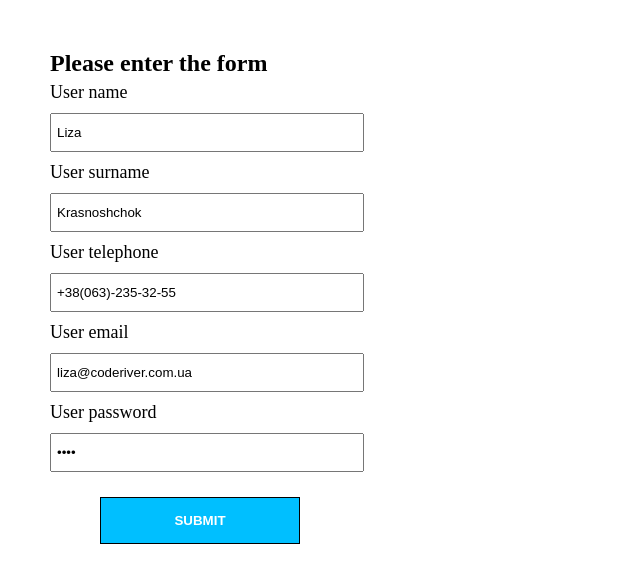
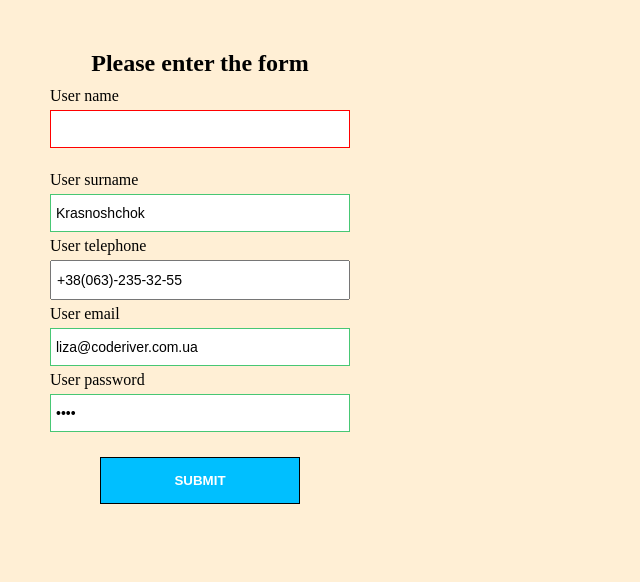
Before and after one commit to lizakrasn/Valid-form, a website built with Parcel: page src/index.html in a window 1280 px wide. Shown: the whole page, without its empty margins (0-640 px from the left). Built offline with nearby package versions, Linux system fonts and the light colour scheme.

Commit message:
add functions isTextInputsValid(), isEmailInputsValid()

```diff
--- a/src/index.html
+++ b/src/index.html
@@ -10,35 +10,39 @@
   <body>
 
     <section class="section">
-      <h1 class="section__title">Please enter the form</h1>
+      <form class="form section__form" method="GET">
+        <h1 class="form__title">Please enter the form</h1>
 
-      <form class="form section__form" method="GET">
-        <label class="input form__input" for="name">
+        <label class="form__input-label" for="name">
           User name
           <input
-            class="input__field"
+            class="input form__input"
             id="name"
             type="text"
             name="name"
-            value="Liza"
+            value=""
+            data-input-text
           >
+          <p class="input__error-messege">Please, enter your name</p>
         </label>
 
-        <label class="input form__input" for="surname">
+
+        <label class="form__input-label" for="surname">
           User surname
           <input
-            class="input__field"
+            class="input form__input"
             id="surname"
             type="text"
             name="surname"
             value="Krasnoshchok"
+            data-input-text
           >
         </label>
 
-        <label class="input form__input" for="telephone">
+        <label class="form__input-label" for="telephone">
           User telephone
           <input
-            class="input__field"
+            class="input form__input"
             id="telephone"
             type="tel"
             name="telephone"
@@ -46,25 +50,27 @@
           >
         </label>
 
-        <label class="input form__input" for="email">
+        <label class="form__input-label" for="email">
           User email
           <input
-            class="input__field"
+            class="input form__input"
             id="email"
             type="email"
             name="email"
             value="liza@coderiver.com.ua"
+            data-input-email
           >
         </label>
 
-        <label class="input form__input" for="password">
+        <label class="form__input-label" for="password">
           User password
           <input
-            class="input__field"
+            class="input form__input"
             id="password"
             type="password"
             name="password"
             value="1111"
+            data-input-text
           >
         </label>
 
--- a/src/index.js
+++ b/src/index.js
@@ -0,0 +1,4 @@
+import { isTextInputsValid, isEmailInputsValid } from "./js/form"
+
+isTextInputsValid()
+isEmailInputsValid()
--- /dev/null
+++ b/src/js/form.js
@@ -0,0 +1,46 @@
+const textInputs = [...document.querySelectorAll('[data-input-text]')]
+const emailInput = document.querySelector('[data-input-email]')
+
+export const isTextInputsValid = () => {
+  return textInputs.map(input => {
+    const inputValue = input.value
+
+    if(inputValue.length > 0) {
+      input.classList.remove('input_invalid')
+      input.classList.add('input_success')
+
+      return true
+    }
+
+    input.classList.add('input_invalid')
+  })
+  .some(inputResult => {
+    inputResult === false
+  })
+}
+
+export const isEmailInputsValid = () => {
+  const inputValue = emailInput.value
+  const firstLetter = inputValue[0]
+  const lastLetter = inputValue[inputValue.length - 1]
+
+  if(inputValue.length > 3) {
+    if(firstLetter !== '@' && firstLetter !== '.') {
+      if(lastLetter !== '@' && lastLetter !== '.') {
+        if(inputValue.includes('@')) {
+
+          emailInput.classList.remove('input_invalid')
+          emailInput.classList.add('input_success')
+
+          return true
+        }
+      }
+    }
+  }
+
+  emailInput.classList.add('input_invalid')
+}
+
+// export const handleOnSubmit = () => {
+
+// }
--- a/src/sass/base/_reset.sass
+++ b/src/sass/base/_reset.sass
@@ -1,10 +1,14 @@
+*
+  box-sizing: border-box
+
 body,
 h1,
 form,
 input,
-button
+button,
+p
   margin: 0
   padding: 0
 
 body
-  box-sizing: border-box
+  background-color: #FFEFD5
--- a/src/sass/components/_button.sass
+++ b/src/sass/components/_button.sass
@@ -9,6 +9,8 @@
   background-color: #00BFFF
   border: 1px solid black
 
+  transition: background-color 300ms
+
   cursor: pointer
 
   &:hover
--- a/src/sass/components/_form.sass
+++ b/src/sass/components/_form.sass
@@ -4,6 +4,12 @@
   align-items: center
   width: 300px
 
+  &__title
+    margin-bottom: 10px
+
+  &__input-label
+    width: 100%
+
   &__input
     margin: 5px 0
 
--- a/src/sass/components/_input.sass
+++ b/src/sass/components/_input.sass
@@ -1,11 +1,21 @@
 .input
+  $this: &
+
+  padding: 10px 5px
+  display: block
   width: 100%
-  font-size: 18px
 
-  &__field
-    margin-top: 10px
-    font-family: 14px
-    padding: 5px
-    display: block
-    width: 100%
-    height: 25px
+  font-size: 14px
+
+  &__error-messege
+    visibility: hidden
+    color: red
+
+  &_success
+    border: 1px solid #48c774
+
+  &_invalid
+    border: 1px solid red
+    #{$this}__error-messege
+      visibility: visible
+      color: black
```
Also changed, not shown: src/sass/containers/_section.sass (line endings or trailing spaces).
